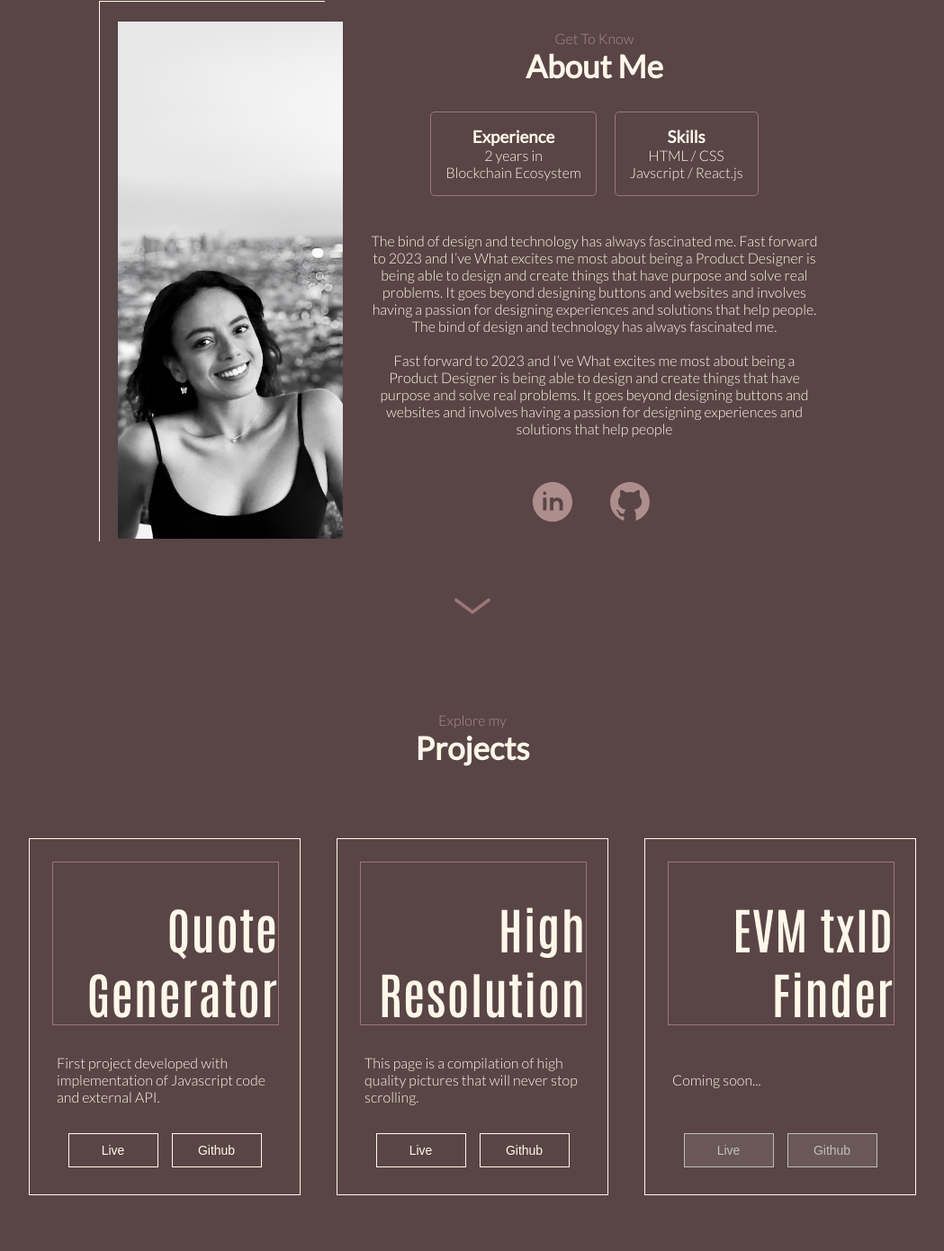
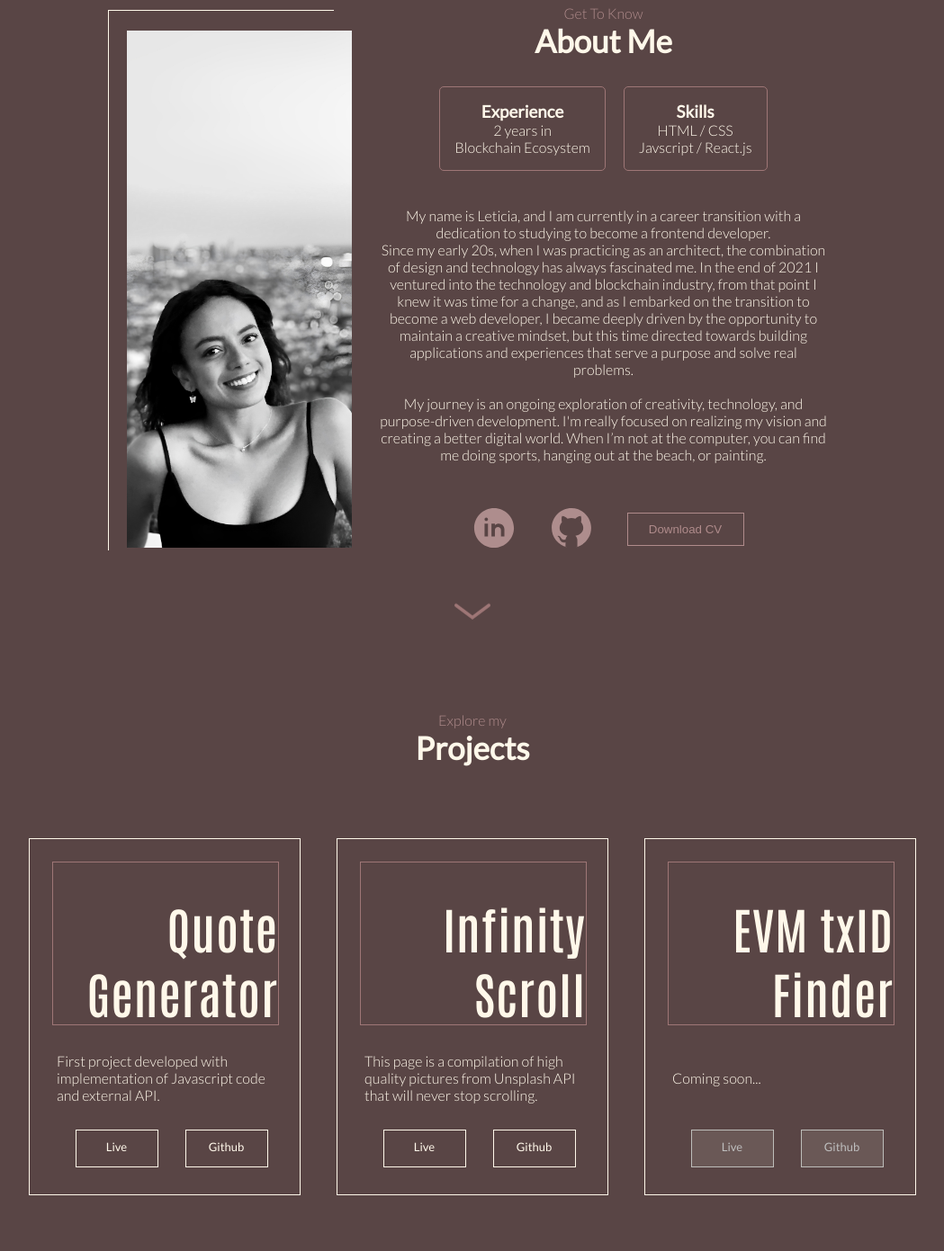
Before and after one commit to leticarolina/personal-portfolio, a plain HTML site: page index.html in a window 1280 px wide. Shown: the part 889-2280 px from the top of the page at 90% size, without its empty margins (115-1164 px from the left). Drawn offline with nearby package versions, Linux system fonts and the light colour scheme; a web font is replaced by a local one.

Commit message:
gsap and href

```diff
--- a/index.html
+++ b/index.html
@@ -99,21 +99,19 @@
       <div class="section_texts">
         <p class="hello">Hello, I'm</p>
         <h1 class="name">Leticia</h1>
+
         <!-- <div class="imake"> -->
-        <p class="description">I make websites</p>
+        <div class="imake">
+          <p class="description"></p>
+          <span id="cursor">|</span>
+        </div>
+
         <!--  -->
         <!-- </p> -->
         <!-- </div> -->
 
         <!-- <div class="button-container"> -->
-        <button class="button">
-          <!-- <img
-            src="/pictures/download.svg"
-            alt="Download icon"
-            class="download-image"
-          />-->
-          Download CV
-        </button>
+        <!-- <button class="button">Download CV</button> -->
         <!-- </div> -->
       </div>
 
@@ -152,18 +150,21 @@
 
           <div class="about-text-container">
             <p>
-              The bind of design and technology has always fascinated me. Fast
-              forward to 2023 and I’ve What excites me most about being a
-              Product Designer is being able to design and create things that
-              have purpose and solve real problems. It goes beyond designing
-              buttons and websites and involves having a passion for designing
-              experiences and solutions that help people. The bind of design and
-              technology has always fascinated me. <br /><br />Fast forward to
-              2023 and I’ve What excites me most about being a Product Designer
-              is being able to design and create things that have purpose and
-              solve real problems. It goes beyond designing buttons and websites
-              and involves having a passion for designing experiences and
-              solutions that help people
+              My name is Leticia, and I am currently in a career transition with
+              a dedication to studying to become a frontend developer.
+              <br />Since my early 20s, when I was practicing as an architect,
+              the combination of design and technology has always fascinated me.
+              In the end of 2021 I ventured into the technology and blockchain
+              industry, from that point I knew it was time for a change, and as
+              I embarked on the transition to become a web developer, I became
+              deeply driven by the opportunity to maintain a creative mindset,
+              but this time directed towards building applications and
+              experiences that serve a purpose and solve real problems.
+              <br /><br />My journey is an ongoing exploration of creativity,
+              technology, and purpose-driven development. I'm really focused on
+              realizing my vision and creating a better digital world. When I’m
+              not at the computer, you can find me doing sports, hanging out at
+              the beach, or painting.
             </p>
           </div>
           <div id="social-media">
@@ -179,6 +180,7 @@
                 alt="Github page"
                 class="icon github"
             /></a>
+            <button class="button">Download CV</button>
           </div>
         </div>
         <img
@@ -206,24 +208,44 @@
             </p>
 
             <div class="button-container-project">
-              <button class="button-project">Live</button>
-              <button class="button-project">Github</button>
+              <a
+                class="project-link"
+                href="https://leticarolina.github.io/quote-generator/"
+                target="_blank"
+                ><div>Live</div></a
+              >
+              <a
+                class="project-link"
+                href="https://github.com/leticarolina/quote-generator"
+                target="_blank"
+                ><div>Github</div></a
+              >
             </div>
           </div>
         </div>
         <div class="card">
           <div class="all-card-content">
             <div class="card-title">
-              <span>High Resolution</span>
+              <span>Infinity Scroll</span>
             </div>
             <p class="project-description">
-              This page is a compilation of high quality pictures that will
-              never stop scrolling.
+              This page is a compilation of high quality pictures from Unsplash
+              API that will never stop scrolling.
             </p>
 
             <div class="button-container-project">
-              <button class="button-project">Live</button>
-              <button class="button-project">Github</button>
+              <a
+                class="project-link"
+                href="https://leticarolina.github.io/Infinity-scroll/"
+                target="_blank"
+                ><div>Live</div></a
+              >
+              <a
+                class="project-link"
+                href="https://github.com/leticarolina/Infinity-scroll"
+                target="_blank"
+                ><div>Github</div></a
+              >
             </div>
           </div>
         </div>
@@ -235,8 +257,10 @@
             <p class="project-description">Coming soon...</p>
 
             <div class="button-container-project">
-              <button class="button-project unavailable">Live</button>
-              <button class="button-project unavailable">Github</button>
+              <div class="button-container-project">
+                <a class="project-link unavailable"><div>Live</div></a>
+                <a class="project-link unavailable"><div>Github</div></a>
+              </div>
             </div>
           </div>
         </div>
@@ -271,7 +295,7 @@
       <nav>
         <div class="footer-nav">
           <ul id="navigation-bar-footer">
-            <li><a href="#contact">Home</a></li>
+            <li><a href="#desktop-nav">Home</a></li>
             <li><a href="#about">About</a></li>
             <li><a href="#projects">Projects</a></li>
           </ul>
--- a/script.js
+++ b/script.js
@@ -39,11 +39,26 @@ function toogle(menuIcon) {
 
 const timeline = gsap.timeline({ defaults: { duration: 1 } });
 timeline
-  .from(svg, { duration: 1.5, scale: 0, ease: "bounce" })
-  .from(".section_texts", {
+  .fromTo(svg, { scale: 0, ease: "bounce" }, { scale: 0.95, ease: "bounce" })
+  .from(".hello, .name", {
     duration: 0.5,
     scale: 0,
   })
+  .fromTo(
+    "#cursor",
+    { autoAlpha: 0, x: -12 }, // x: -10 to make cursor closer to the text
+    { autoAlpha: 1, duration: 0.6, repeat: -1, ease: SteppedEase.config(1) }
+  )
+  .to(
+    ".description",
+    {
+      text: {
+        value: "I make websites",
+      },
+      duration: 2.3,
+    },
+    " < 1"
+  )
   .fromTo(
     ".icon-arrow",
     { y: "10", opacity: 0 },
@@ -53,7 +68,7 @@ timeline
       opacity: 100,
       duration: 1,
     },
-    "< 1 "
+    "< 2.8 "
   );
 
 // .from(".my-picture-container", {
@@ -66,13 +81,13 @@ timeline
 gsap.from(".my-picture-container", {
   x: -800,
   duration: 2,
-  ScrollTrigger: "#social-media",
+  ScrollTrigger: ".trigger",
 });
 
 gsap.from(".about-me-container", {
   x: 1000,
   duration: 2,
-  ScrollTrigger: "#social-media",
+  ScrollTrigger: ".trigger",
 });
 
 // .from(".button", { duration: 1, scale: 0 });
--- a/style.css
+++ b/style.css
@@ -11,7 +11,7 @@ body {
 }
 
 #logo-name {
-  font-family: "Fira Sans Extra Condensed", sans-serif;
+  font-family: "Antonio", sans-serif;
 }
 
 html {
@@ -215,12 +215,13 @@ a:hover {
   /* margin: 0 auto; */
   position: absolute;
   z-index: -1;
-  margin-top: 40px;
+  margin-top: 50px;
 }
 
 .section_texts {
   align-self: center;
   text-align: center;
+  margin-bottom: 20px;
 }
 
 .section_texts p {
@@ -234,16 +235,26 @@ a:hover {
   font-size: 30px;
 }
 
-/* .imake {
+.imake {
+  display: flex;
+  align-items: baseline;
+}
 
-  width: 70px;
-} */
-/* .cursor {
-} */
+.name {
+  margin-bottom: 20px;
+  font-size: 50px;
+  text-align: center;
+
+  color: rgb(158, 118, 118);
+  font-family: "Antonio", sans-serif;
+}
 .description {
   /* width: fit-content; */
   font-size: 25px;
-  margin-bottom: 25px;
+  /* display: inline-block; */
+  padding-right: 10px;
+  /* margin: 0; */
+  /* margin-bottom: 20px; */
 
   /* white-space: nowrap;
   overflow: hidden; */
@@ -255,13 +266,10 @@ a:hover {
   box-sizing: content-box; */
 }
 
-.name {
-  margin-bottom: 10px;
-  font-size: 50px;
-  text-align: center;
-  padding-top: 10px;
-  /* padding-bottom: 0px; */
-  color: rgb(158, 118, 118);
+#cursor {
+  font-size: 25px;
+  /* margin: 0; */
+  color: #594545;
 }
 
 /* BUTTONS STYLE */
@@ -274,28 +282,6 @@ a:hover {
 /* .button-container {
   height: 0;
 } */
-
-.button {
-  /* display: flex; */
-  font-weight: 600;
-  transition: all 200ms ease;
-  padding: 10px;
-  width: 130px;
-  color: #9e7676;
-  border: #9e7676 0.1rem solid;
-  background: none;
-  overflow: hidden;
-  cursor: pointer;
-  /* height: 50px; */
-}
-
-.button:hover {
-  /* cursor: pointer; */
-  background-color: rgb(158, 91, 91, 0.2);
-
-  color: #9e7676;
-  border: #9e7676 0.1rem solid;
-}
 
 /*ABOUT ME SECTION*/
 /*ABOUT ME SECTION*/
@@ -344,8 +330,7 @@ a:hover {
   border-left: #fff8ea 1px solid;
   height: 600px;
   width: 250px;
-  margin-right: 20px;
-  margin-bottom: 20px;
+  margin: 20px;
   /* padding-top: 70px; */
   /* margin-top: 90px; */
 }
@@ -424,6 +409,29 @@ a .icon:hover {
   transition: all 300ms ease;
   scale: 1.2;
 }
+
+.button {
+  /* display: flex; */
+  font-weight: 400;
+  transition: all 200ms ease;
+  padding: 10px;
+  width: 130px;
+  color: #af8b8b;
+  border: #af8b8b 0.1rem solid;
+  background: none;
+  overflow: hidden;
+  cursor: pointer;
+  /* height: 50px; */
+}
+
+.button:hover {
+  /* cursor: pointer; */
+  background-color: rgb(255, 248, 234, 0.2);
+
+  color: #fff8ea;
+  border: #af8b8b 0.1rem solid;
+}
+
 .icon-arrow {
   cursor: pointer;
   height: 40px;
@@ -476,7 +484,7 @@ a .icon:hover {
   padding: 10px;
   border: #fff8ea 1px solid;
 
-  padding: 10px;
+  /* padding: 10px; */
   /* position: relative; */
 }
 
@@ -537,24 +545,31 @@ a .icon:hover {
 }
 
 .button-container-project {
+  width: 280px;
   display: flex;
   gap: 15px;
   justify-content: center;
 }
-.button-project {
+
+.button-container-project a {
+  /* padding: 20px; */
+}
+.project-link {
   cursor: pointer;
   font-size: 14px;
   transition: all 200ms ease;
   padding: 10px;
-  width: 100px;
-  /* height: 40px; */
+  width: 70px;
+  height: 20px;
+  text-align: center;
   color: #fff8ea;
   border: #fff8ea 1px solid;
   background-color: #594545;
+  font-size: 13px;
 }
-.button-project:hover {
+.project-link:hover {
   background-color: rgb(255, 248, 234, 0.2);
-
+  text-decoration: none;
   color: #fff8ea;
   border: #fff8ea 1px solid;
 }
```
